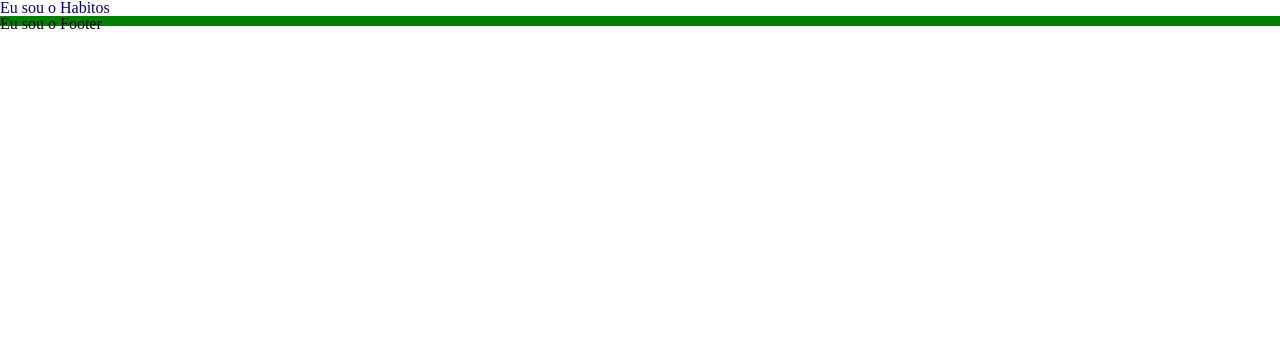
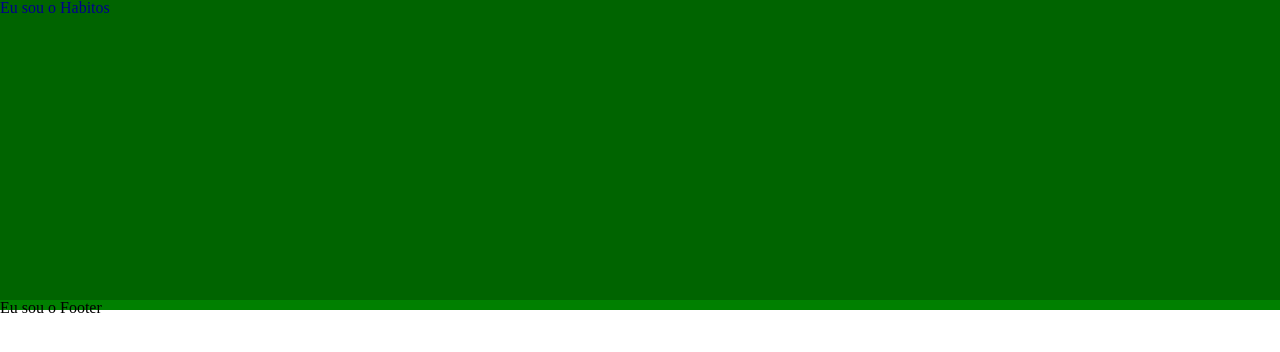
Before and after one commit to Laisses/TrackIt, a React (Create React App) app: page / in a window 1280 px wide. Shown: the top 352 px of the page. Built offline with nearby package versions, Linux system fonts and the light colour scheme.

Commit message:
add a mockup Habitos component

```diff
--- a/src/components/Habitos.js
+++ b/src/components/Habitos.js
@@ -13,4 +13,6 @@ export const Habitos = () => {
 
 const Div = styled.div`
     color: darkblue;
+    height: 300px;
+    background-color: darkgreen;
 `;
```
